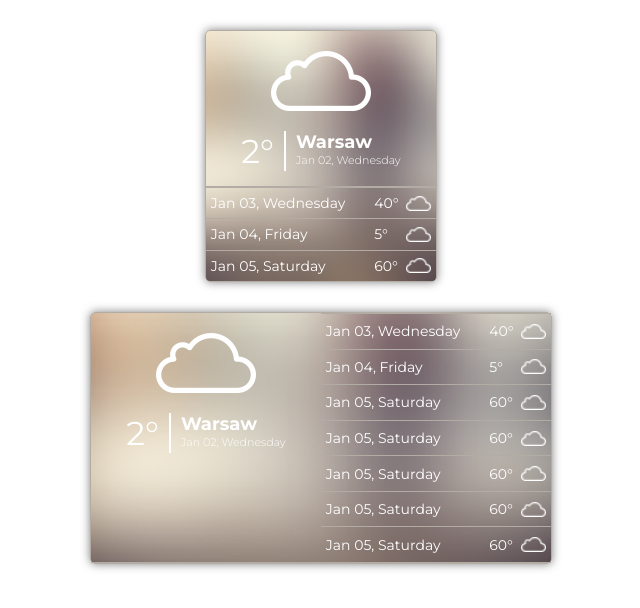
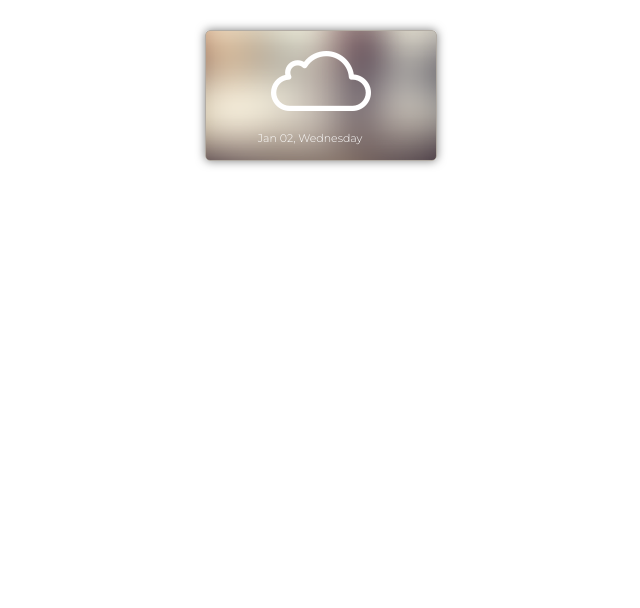
Before and after one commit to NadzeyaZhukovich/Weather-Forecast, a plain HTML site: page index.html in a window 1280 px wide. Shown: the whole page, without its empty margins (319-959 px from the left). Drawn offline with Linux system fonts and the light colour scheme.

Commit message:
Simplified weather card

```diff
--- a/index.html
+++ b/index.html
@@ -11,84 +11,17 @@
         <div class="weatheCurrentDay">
             <img class="weatheCurrentDay__img" src="images/cloud_large.png">
             <div class="weatheCurrentDay__info">
-                <p class="weatheCurrentDay__info-temperature">2&deg;</p>
+                <p class="weatheCurrentDay__info-temperature" id="weatheCurrentDay__info-temperature"></p>
                 <!-- TODO: fix it -->
                 <div class="weatheCurrentDay__info-container">
-                    <p class="weatheCurrentDay__info-city">warsaw</p>
+                    <p class="weatheCurrentDay__info-city" id="weatheCurrentDay__info-city"></p>
                     <p class="weatheCurrentDay__info-date">jan 02, wednesday</p>
                 </div>
             </div>
         </div>
-
-        <div class="weatherItem">
-            <p class="weatherItem__date">jan 03, wednesday</p>
-            <p class="weatherItem__temperature">40&deg;</p>
-            <img class="weatherItem__img" src="images/cloud_small.png">
-        </div>
-        <div class="weatherItem">
-            <p class="weatherItem__date">jan 04, friday</p>
-            <p class="weatherItem__temperature">5&deg;</p>
-            <img class="weatherItem__img" src="images/cloud_small.png">
-        </div>
-         <div class="weatherItem">
-            <p class="weatherItem__date">jan 05, saturday</p>
-            <p class="weatherItem__temperature">60&deg;</p>
-            <img class="weatherItem__img" src="images/cloud_small.png">
-        </div>
     </div>
 
-
-    <div class="extendedWeatherInformation">
-        <div class="weatheCurrentDay">
-            <img class="weatheCurrentDay__img" src="images/cloud_large.png">
-            <div class="weatheCurrentDay__info">
-                <p class="weatheCurrentDay__info-temperature">2&deg;</p>
-                <!-- TODO: fix it -->
-                <div class="weatheCurrentDay__info-container">
-                    <p class="weatheCurrentDay__info-city">warsaw</p>
-                    <p class="weatheCurrentDay__info-date">jan 02, wednesday</p>
-                </div>
-            </div>
-        </div>
-
-        <div class="weatheCurrentDay">
-            <div class="weatherItem">
-                <p class="weatherItem__date">jan 03, wednesday</p>
-                <p class="weatherItem__temperature">40&deg;</p>
-                <img class="weatherItem__img" src="images/cloud_small.png">
-            </div>
-            <div class="weatherItem">
-                <p class="weatherItem__date">jan 04, friday</p>
-                <p class="weatherItem__temperature">5&deg;</p>
-                <img class="weatherItem__img" src="images/cloud_small.png">
-            </div>
-            <div class="weatherItem">
-                <p class="weatherItem__date">jan 05, saturday</p>
-                <p class="weatherItem__temperature">60&deg;</p>
-                <img class="weatherItem__img" src="images/cloud_small.png">
-            </div>
-            <div class="weatherItem">
-                <p class="weatherItem__date">jan 05, saturday</p>
-                <p class="weatherItem__temperature">60&deg;</p>
-                <img class="weatherItem__img" src="images/cloud_small.png">
-            </div>
-            <div class="weatherItem">
-                <p class="weatherItem__date">jan 05, saturday</p>
-                <p class="weatherItem__temperature">60&deg;</p>
-                <img class="weatherItem__img" src="images/cloud_small.png">
-            </div>
-            <div class="weatherItem">
-                <p class="weatherItem__date">jan 05, saturday</p>
-                <p class="weatherItem__temperature">60&deg;</p>
-                <img class="weatherItem__img" src="images/cloud_small.png">
-            </div>
-            <div class="weatherItem">
-                    <p class="weatherItem__date">jan 05, saturday</p>
-                    <p class="weatherItem__temperature">60&deg;</p>
-                    <img class="weatherItem__img" src="images/cloud_small.png">
-            </div>
-        </div>
-    </div>
+    <script src="config.js"></script>
     <script src="app.js"></script>
 </body>
 </html>
--- a/style.css
+++ b/style.css
@@ -13,12 +13,10 @@ html{
     background-position: center;
     background-size: cover;
     width: 230px;
-    height: 250px;
     border: 1px solid #b2aca4;
     border-radius: 5px;
     box-shadow: 0 0 10px rgba(0,0,0,0.5);
-    margin: 0 auto;
-    margin-top: 30px;
+    margin: 30px auto 0 auto;
     display: flex;
     flex-direction: column;
     align-items: center;
@@ -29,7 +27,6 @@ html{
     display: flex;
     flex-direction: column;
     align-items: center;
-    border-bottom: 1px solid #b2aca4;
 }
 
 .weatheCurrentDay__img{
@@ -64,44 +61,3 @@ html{
     font-size: 11px;
     font-weight: 300;
 }
-
-.weatherItem{
-    font-size: 14px;
-    width: 230px;
-    height: 37px;
-    border-top: 1px solid #b2aca4;
-    display: flex;
-    align-items: center;
-    justify-content: space-around;
-    text-transform: capitalize;
-}
-
-.weatherItem__date{
-    flex-basis: 160px;
-    margin-left: 3px;
-}
-
-.weatherItem__temperature{
-    flex-basis: 28px;
-}
-
-.weatherItem__img{
-    height: 15px;
-    text-align: center;
-    margin-right: 3px;
-}
-
-
-.extendedWeatherInformation{
-    width: 460px;
-    height: 250px;
-    display: flex;
-    background-image: url(images/bg.png);
-    background-position: center;
-    background-size: cover;
-    border: 1px solid #b2aca4;
-    border-radius: 5px;
-    box-shadow: 0 0 10px rgba(0,0,0,0.5);
-    margin: 0 auto;
-    margin-top: 30px;
-}
```
